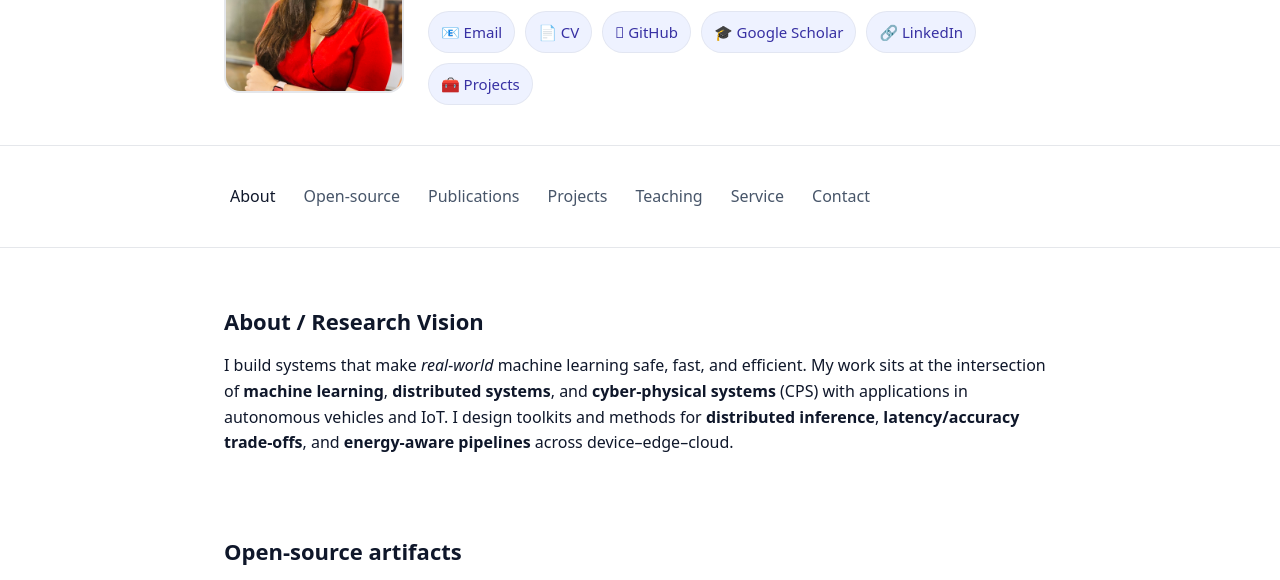
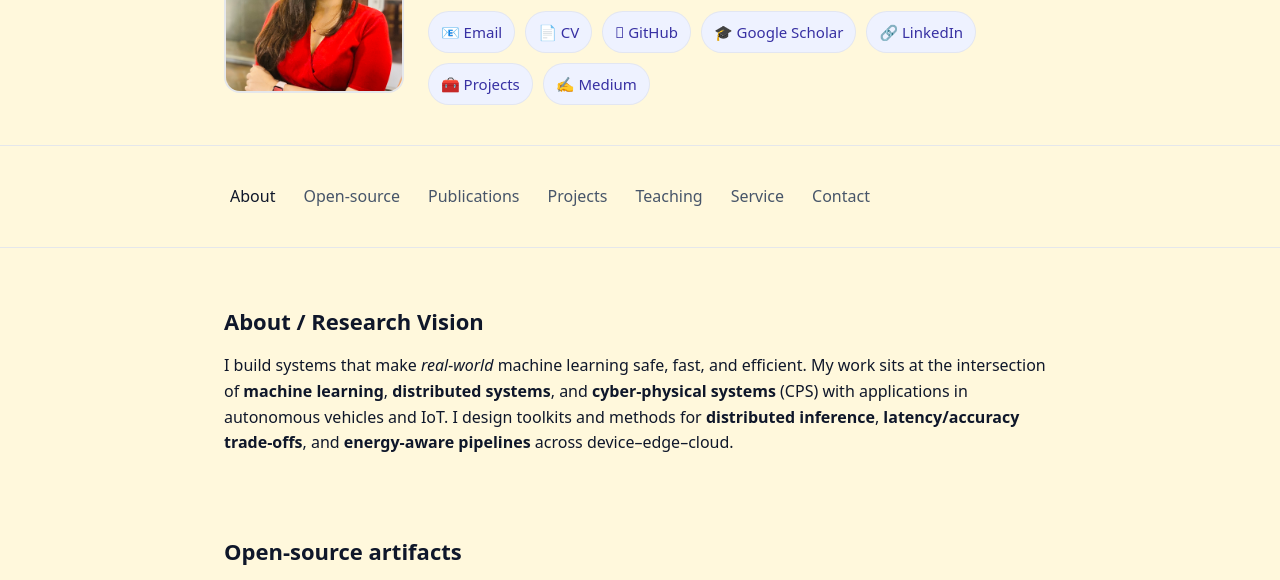
Before and after one commit to Sharma-Pragya/sharma-pragya.github.io, a plain HTML site: page index.html in a window 1280 px wide. Shown: the part 155-735 px from the top of the page. Drawn offline with Linux system fonts and the light colour scheme.

Commit message:
Update index.html

```diff
--- a/index.html
+++ b/index.html
@@ -13,7 +13,8 @@
   <link rel="icon" href="assets/favicon.png" />
   <style>
     :root{
-      --bg: #ffffff; --fg:#0f172a; --muted:#475569; --link:#0ea5e9; --chip:#eef2ff; --chipfg:#3730a3; --card:#f8fafc; --accent:#111827;
+      --bg: #fff8dc; /* butter yellow */
+      --fg:#0f172a; --muted:#475569; --link:#0ea5e9; --chip:#eef2ff; --chipfg:#3730a3; --card:#fefce8; --accent:#111827;
       --maxw: 880px;
     }
     @media (prefers-color-scheme: dark){
@@ -68,6 +69,7 @@
           <a class="chip" href="https://scholar.google.com/citations?user=XXXX" target="_blank" rel="noopener">🎓 Google Scholar</a>
           <a class="chip" href="https://www.linkedin.com/in/pragya-XXXX" target="_blank" rel="noopener">🔗 LinkedIn</a>
           <a class="chip" href="#projects">🧰 Projects</a>
+          <a class="chip" href="https://medium.com/@pragya-XXXX" target="_blank" rel="noopener">✍️ Medium</a>
         </div>
       </div>
     </header>
```
